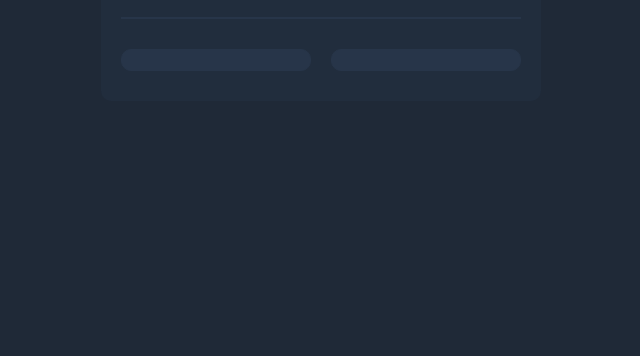
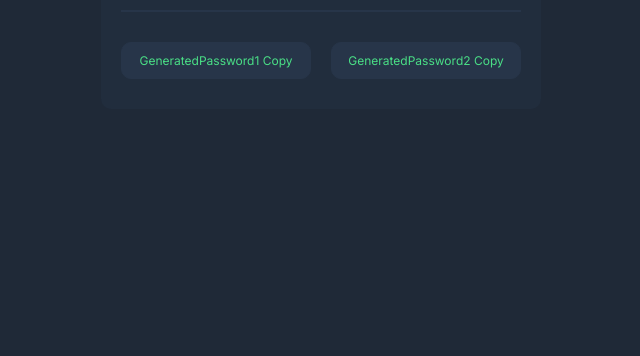
Before and after one commit to judiemosinabre/Learn-JavaScript, a plain HTML site: page passwordGenerator/index.html in a window 1280 px wide. Shown: the part 460-816 px from the top of the page, without its empty margins (319-959 px from the left). Drawn offline with Linux system fonts and the light colour scheme.

Commit message:
fixed the structure

```diff
--- a/passwordGenerator/index.html
+++ b/passwordGenerator/index.html
@@ -18,8 +18,14 @@
             </div>
             <hr class="line">
             <div class="password-container">
-                <div id="password1"></div>
-                <div id="password2"></div>
+                <div id="password1">
+                    <span class="password-text">GeneratedPassword1</span>
+                    <span class="copy-hint">Copy</span>
+                </div>
+                <div id="password2">
+                    <span class="password-text">GeneratedPassword2</span>
+                    <span class="copy-hint">Copy</span>
+                </div>
             </div>
         </div>
         <script src="index.js"></script>
```
